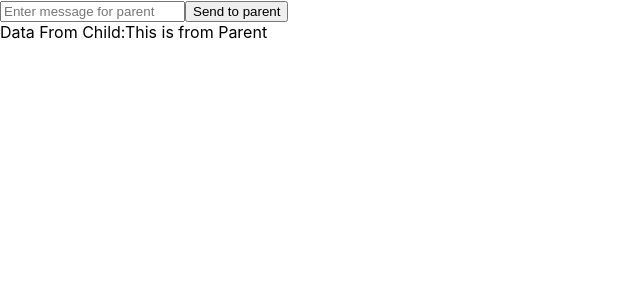
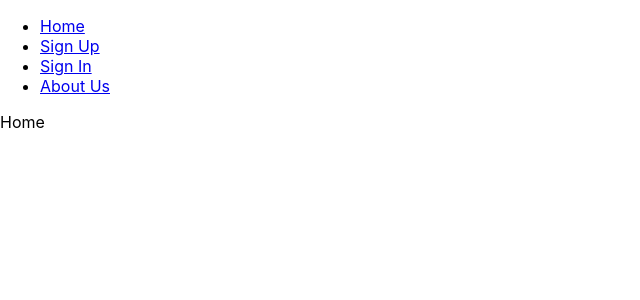
Before and after one commit to adityaguptady/React-practice, a React (Create React App) app: page / in a window 1280 px wide. Shown: the top 300 px of the page, without its empty margins (0-640 px from the left). Built offline with nearby package versions, Linux system fonts and the light colour scheme.

Commit message:
react routers example

```diff
--- a/package.json
+++ b/package.json
@@ -34,5 +34,8 @@
       "last 1 firefox version",
       "last 1 safari version"
     ]
+  },
+  "devDependencies": {
+    "react-router-dom": "^6.18.0"
   }
 }
--- a/src/index.js
+++ b/src/index.js
@@ -2,20 +2,23 @@
 import ReactDOM from 'react-dom/client';
 import './index.css';
 import App from './App';
-import reportWebVitals from './reportWebVitals';
+import Home from './pages/Home';
+import SignIn from './pages/Signin';
+import { BrowserRouter, Route, Routes } from 'react-router-dom';
+import Navigation from './pages/Navigation';
+import SignUp from './pages/Signup';
+import AboutUs from './pages/Aboutus';
 
 const root = ReactDOM.createRoot(document.getElementById('root'));
 root.render(
-  <React.StrictMode>
-    <App color="black" size="33" clickEvent={()=>
-      {
-        console.log("who clicked my button??")
-        alert("who clicked my button??")
-      }}/>
-  </React.StrictMode>
+  <BrowserRouter>
+    <Routes>
+      <Route path='/' element={<Navigation/>}>
+        <Route index element={<Home/>}/>
+        <Route path='signup' element={<SignUp/>}/>
+        <Route path='signin' element={<SignIn/>}/>
+        <Route path='aboutus' element={<AboutUs/>}/>
+      </Route>
+    </Routes>
+  </BrowserRouter>
 );
-
-// If you want to start measuring performance in your app, pass a function
-// to log results (for example: reportWebVitals(console.log))
-// or send to an analytics endpoint. Learn more: https://bit.ly/CRA-vitals
-reportWebVitals();
--- /dev/null
+++ b/src/pages/Aboutus.js
@@ -0,0 +1,5 @@
+function AboutUs()
+{
+    return (<div>About Us</div>)
+}
+export default AboutUs;
--- /dev/null
+++ b/src/pages/Home.js
@@ -0,0 +1,5 @@
+function Home()
+{
+    return (<div>Home</div>)
+}
+export default Home;
--- /dev/null
+++ b/src/pages/Navigation.js
@@ -0,0 +1,26 @@
+import {Outlet,Link } from "react-router-dom";
+import SignUp from "./Signup";
+
+function Navigation()
+{
+    return (<div>
+        <nav>
+            <ul>
+                <li>
+                    <Link to="/">Home</Link>
+                </li>
+                <li>
+                    <Link to="/signup">Sign Up</Link>
+                </li>
+                <li>
+                    <Link to="/signin">Sign In</Link>
+                </li>
+                <li>
+                    <Link to="/aboutus">About Us</Link>
+                </li>
+            </ul>
+        </nav>
+        <Outlet />
+    </div>)
+}
+export default Navigation;
--- /dev/null
+++ b/src/pages/Signin.js
@@ -0,0 +1,5 @@
+function SignIn()
+{
+    return (<div>SignIn</div>)
+}
+export default SignIn;
--- /dev/null
+++ b/src/pages/Signup.js
@@ -0,0 +1,5 @@
+function SignUp()
+{
+    return (<div>SignUp</div>)
+}
+export default SignUp;
```
Also changed, not shown: 1 other file (tests, documents, lock files or other folders).
